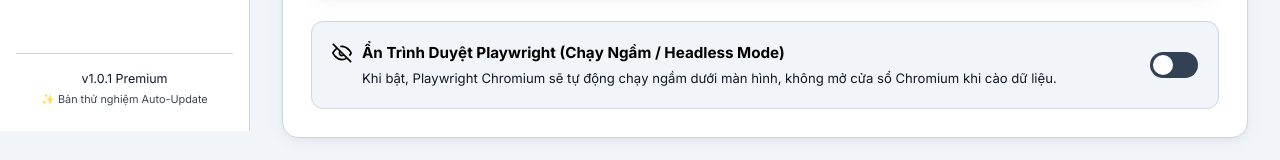
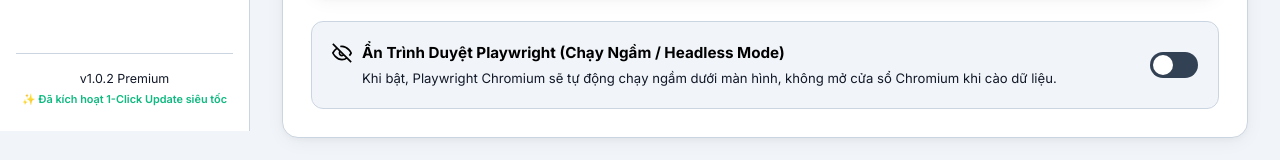
Before and after one commit to huynhname45-oss/fb-automation-lead, a website: page public/index.html in a window 1280 px wide. Shown: the part 669-829 px from the top of the page. Drawn offline with Linux system fonts and the light colour scheme; no server answers.

Commit message:
feat: release v1.0.2 - kick hoat 1-Click Update sieu toc

```diff
--- a/package.json
+++ b/package.json
@@ -1,6 +1,6 @@
 {
   "name": "fb-automation",
-  "version": "1.0.1",
+  "version": "1.0.2",
   "type": "module",
   "main": "server.js",
   "bin": "app_launcher.cjs",
--- a/public/index.html
+++ b/public/index.html
@@ -42,11 +42,11 @@
             </nav>
             <div class="sidebar-footer">
                 <div class="version-wrapper" id="sidebarVersionWrapper" title="Nhấp để kiểm tra bản cập nhật hệ thống">
-                    <span class="version" id="sidebarVersionText">v1.0.1 Premium</span>
+                    <span class="version" id="sidebarVersionText">v1.0.2 Premium</span>
                     <span class="update-pulse-dot" id="sidebarUpdateDot" style="display: none;" title="Có phiên bản mới từ Git!"></span>
                 </div>
-                <div style="font-size: 0.68rem; color: var(--text-muted); opacity: 0.8; margin-top: 2px;">
-                    ✨ Bản thử nghiệm Auto-Update
+                <div style="font-size: 0.68rem; color: #10b981; font-weight: 600; margin-top: 2px;">
+                    ✨ Đã kích hoạt 1-Click Update siêu tốc
                 </div>
             </div>
         </aside>
```
